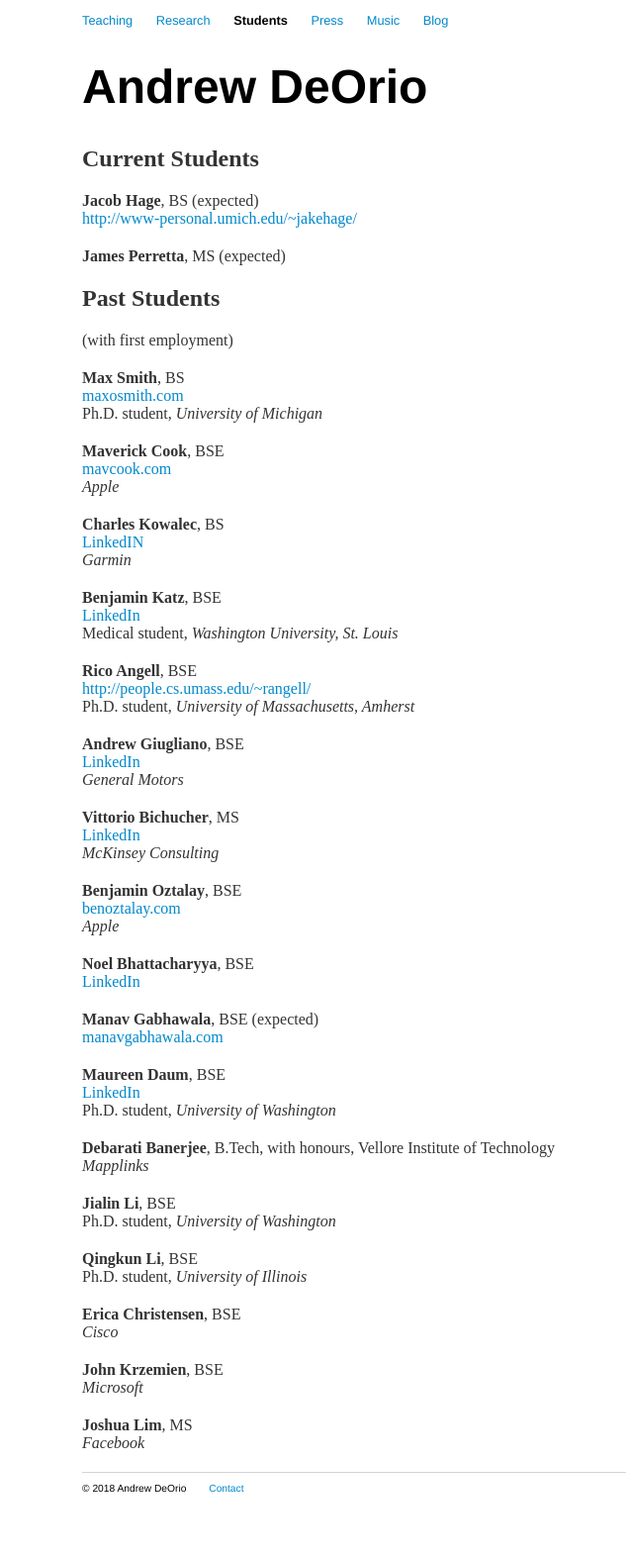
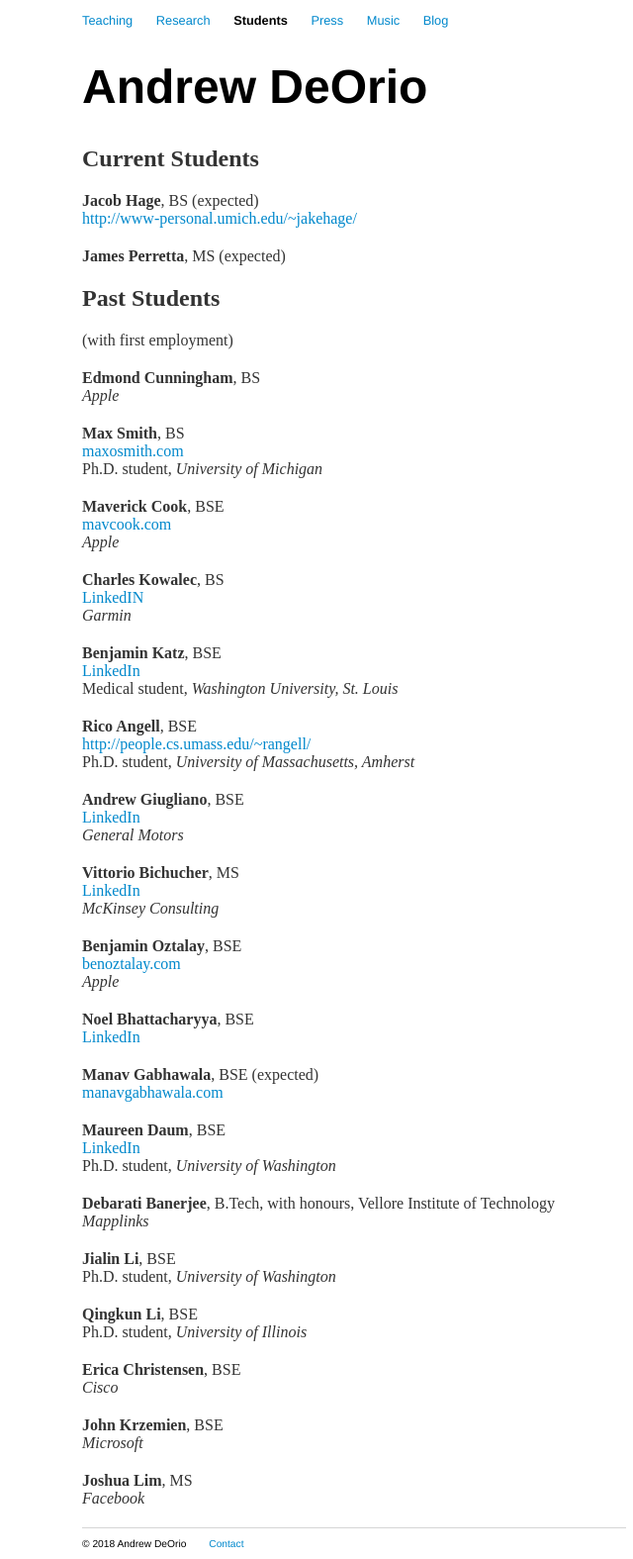
Before and after one commit to awdeorio/andrewdeorio.com, a Jekyll site: the page built from students/index.html, in a window 1280 px wide. Shown: the whole page at 99% size, without its empty margins (282-922 px from the left). Built offline with Jekyll 4.4.1, drawn with Linux system fonts in a browser that asks for light colours; nearby versions of some CDN libraries; before the commit the page ends 1519 px from its top, so only the background shows below that.

Commit message:
/students/ += Edmond Cunningham

```diff
--- a/students/index.html
+++ b/students/index.html
@@ -6,8 +6,6 @@ title: Students | Andrew DeOrio
 <div class="content">
 <h2>Current Students</h2>
 </div>
-
-<div class="content">
 
 <div class="content">
 <b>Jacob Hage</b>, BS (expected)<br>
@@ -27,6 +25,12 @@ http://www-personal.umich.edu/~jakehage/
 (with first employment)
 </div>
 
+<div class="content">
+<b>Edmond Cunningham</b>, BS<br>
+<i>Apple</i>
+</div>
+
+<div class="content">
 <b>Max Smith</b>, BS<br>
 <a href="http://maxosmith.com/" target="_blank">
 maxosmith.com
```
